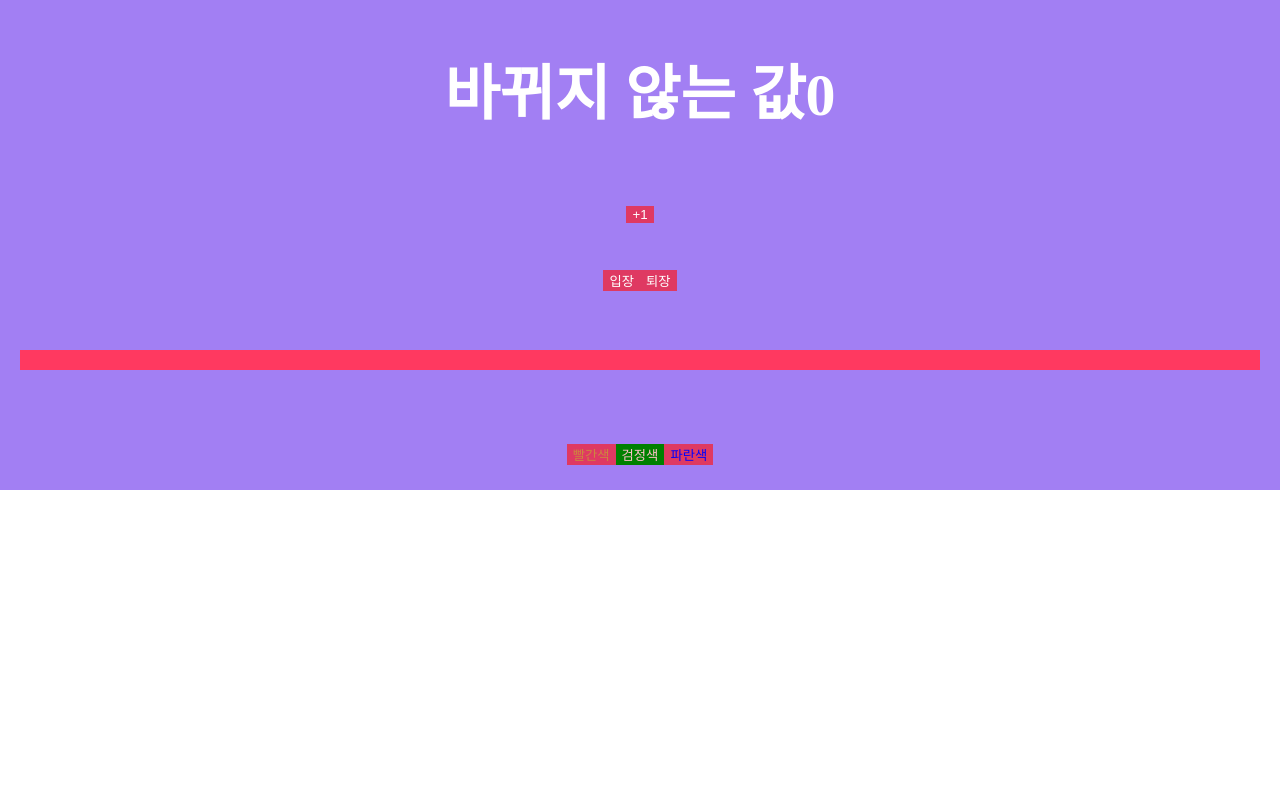
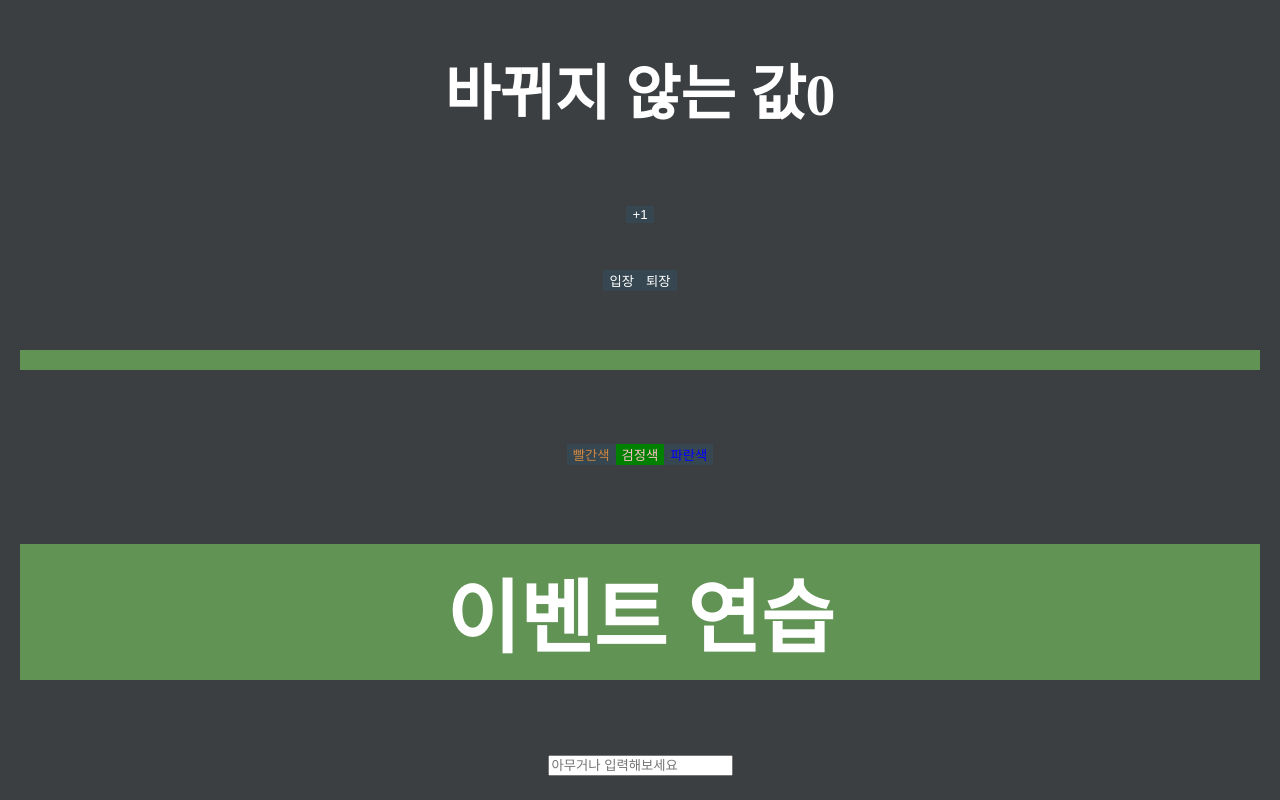
Before and after one commit to star-moon-cloud-k/WebProject, a React (Create React App) app in the folder react/react200/: page / in a window 1280 px wide. Shown: the part 193-993 px from the top of the page. Before the commit the page ends 800 px from the top, so only its background shows below. Built offline with nearby package versions, Linux system fonts and the light colour scheme.

Commit message:
onChange+target.value

```diff
--- a/react/react200/src/App.css
+++ b/react/react200/src/App.css
@@ -1,5 +1,5 @@
 div{
-  background-color: rgb(162, 127, 243);
+  background-color: rgb(60, 63, 65);
   color: rgb(255, 255 , 255);
   padding: 10px;
   font-family: 고딕;
@@ -15,12 +15,12 @@ div{
 }
 h1{
   color : white;
-  background-color: #Ff3960;
+  background-color: #609354;
   padding: 10px;
   font-family: 궁서;
 }
 button{
-  background: #Df3962;
+  background: #374751;
   color : white;
   border : black;
 }
--- a/react/react200/src/App.js
+++ b/react/react200/src/App.js
@@ -3,12 +3,14 @@ import './App.css';
 import MyComponent from "./Component/MyComponent";
 import Counter from "./Component/Counter";
 import Say from "./Component/Say";
+import EventPractice from "./Component/EventPractice";
 
 const App = () => {
     const age = 5;
     return (<>
         <Counter/>
             <Say/>
+            <EventPractice/>
         </>
     )
 
--- /dev/null
+++ b/react/react200/src/Component/EventPractice.js
@@ -0,0 +1,23 @@
+import React, {Component} from "react";
+
+class EventPractice extends Component{
+    render() {
+        return(
+        <div>
+            <h1>이벤트 연습</h1>
+            <input type="text"
+                   name = "message"
+                   placeholder= "아무거나 입력해보세요"
+                   onChange = {
+                       (e) =>{
+                           console.log(e.target.value);
+                       }
+                   }
+            />
+        </div>
+
+        )
+    }
+}
+
+export default EventPractice;
```
